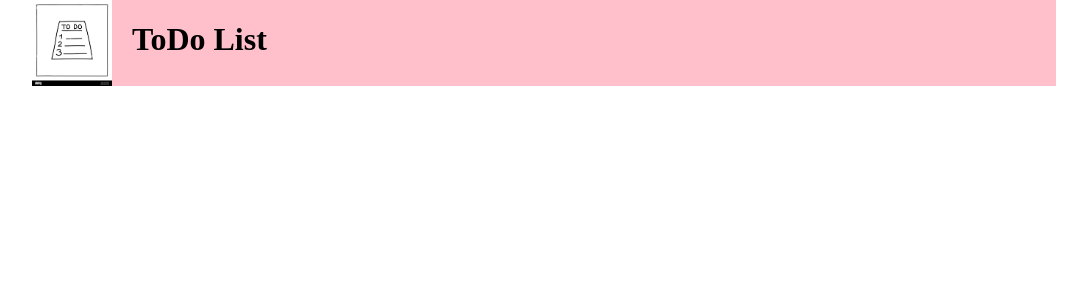
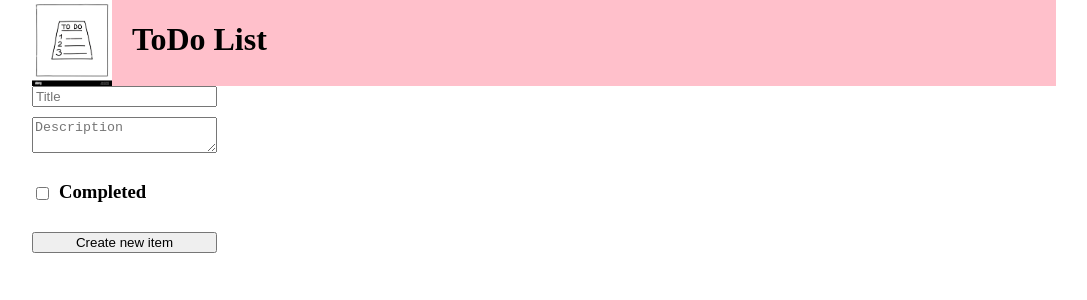
Before and after one commit to jordanaluft/toDoList, a React (Create React App) app in the folder frontend/: page / in a window 1280 px wide. Shown: the top 300 px of the page, without its empty margins (96-1183 px from the left). Built offline with nearby package versions, Linux system fonts and the light colour scheme.

Commit message:
created and styled form

```diff
--- a/frontend/src/App.js
+++ b/frontend/src/App.js
@@ -1,8 +1,12 @@
 import Header from './components/Header'
+import Form from './components/Form'
 
 function App() {
   return (
-    <Header />
+    <div>
+       <Header />
+       <Form />
+    </div>
     )
 }
 
--- /dev/null
+++ b/frontend/src/components/Form.js
@@ -0,0 +1,25 @@
+import React from 'react';
+
+function Form(){
+    return (
+        <div className='form'>
+            <input
+                type="text"
+                placeholder='Title'
+            />
+            <textArea
+                type="text"
+                placeholder='Description'
+            />
+            <div className='form--completed'>
+                <input className='form--checkbox' type="checkbox"/>
+                <h3>Completed </h3>
+            </div>
+            <button>
+                Create new item
+            </button>
+        </div>
+        )
+}
+
+export default Form;
--- a/frontend/src/index.css
+++ b/frontend/src/index.css
@@ -14,3 +14,19 @@ body {
   max-width: 80px;
   margin-right: 20px;
 }
+
+.form {
+  max-width: 1px;
+  display: grid;
+  gap: 10px;
+}
+
+.form--completed {
+  display:flex;
+  align-items: center;
+}
+
+.form--checkbox {
+  margin-top: 5px;
+  margin-right: 10px;
+}
```
